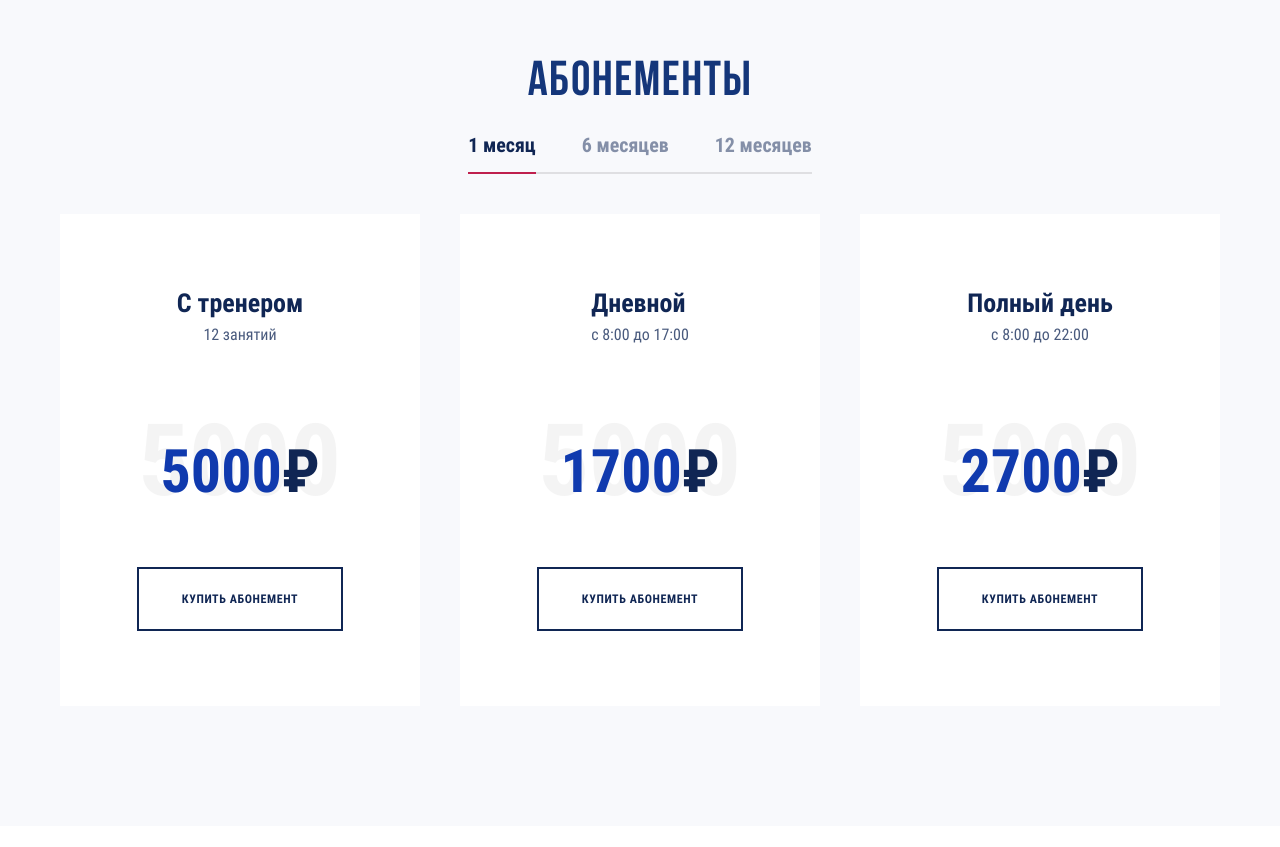
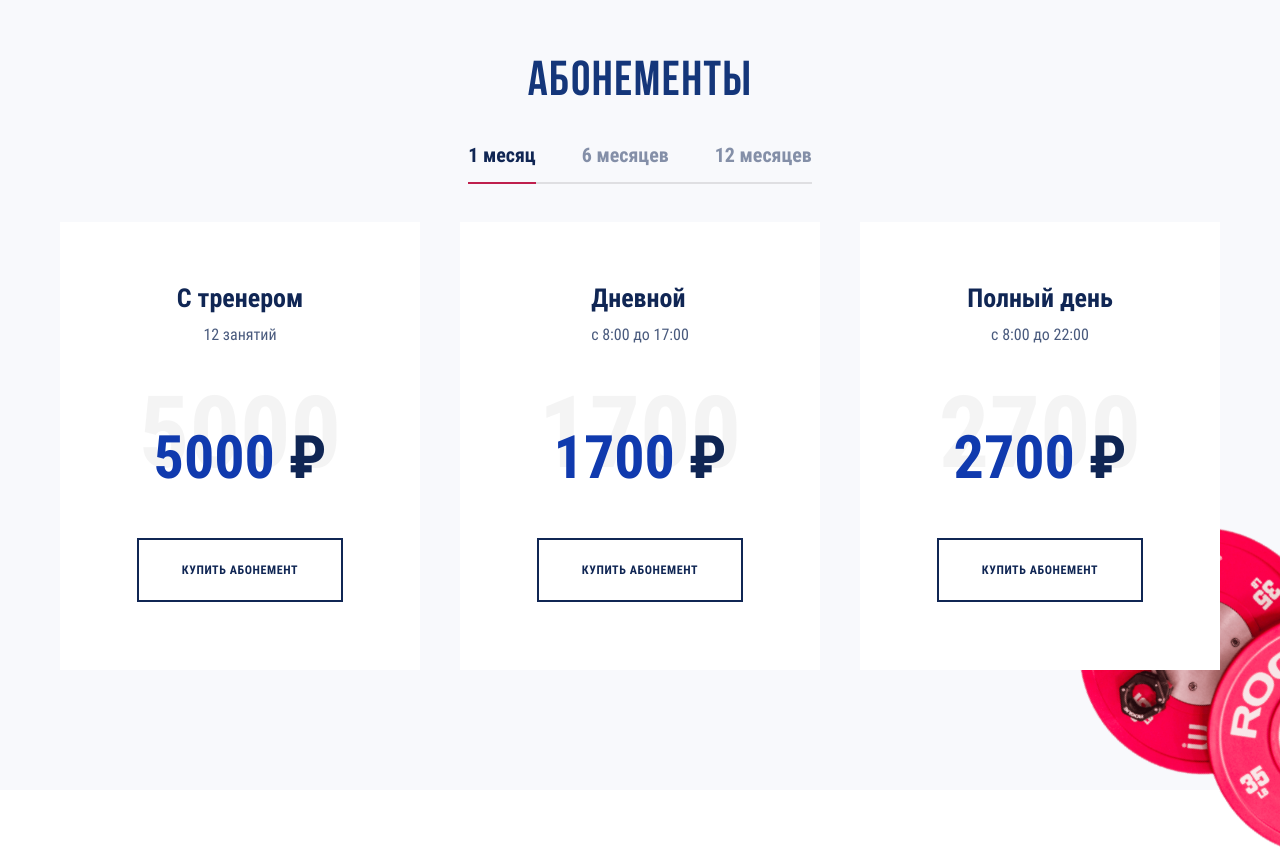
Before and after one commit to artlud39/fitness, a website built with webpack: page source/index.html in a window 1280 px wide. Shown: the part 1476-2323 px from the top of the page. Built offline with nearby package versions, Linux system fonts and the light colour scheme; files whose address does not match are found by name.

Commit message:
блок абонементы пп десктоп

```diff
--- a/source/index.html
+++ b/source/index.html
@@ -88,8 +88,8 @@
               <source type="image/jpeg" media="(max-width: 1199px)"
                 srcset="img/gym/fitness-club-tablet.jpg 1x, img/gym/fitness-club-tablet@2x.jpg 2x">
               <!-- 1х: width = 660px height = 441px; 2x: width = 1320px height = 802px -->
-              <img  src="img/gym/fitness-club-desktop.jpg"
-                srcset="img/gym/fitness-club-desktop@2x.jpg 2x" width="660" height="401" alt="Зал с тренажерами">
+              <img src="img/gym/fitness-club-desktop.jpg" srcset="img/gym/fitness-club-desktop@2x.jpg 2x" width="660"
+                height="401" alt="Зал с тренажерами">
             </picture>
           </div>
           <div class="gym__video-wrapper">
@@ -162,7 +162,9 @@
                         <p>12 занятий</p>
                       </div>
                       <div class="gym-membership__tabs-panel-item-wrapper-price">
-                        <p><strong>5000<span>&#8381;</span></strong></p>
+                        <p><strong><span class="gym-membership__tabs-panel-item-price">5000</span> <span>
+                              &#8381;</span></strong></p>
+                        <div class="gym-membership__tabs-panel-item-price-bg">5000</div>
                       </div>
                       <a href="#">Купить абонемент</a>
                     </div>
@@ -174,7 +176,9 @@
                         <p>с 8:00 до 17:00</p>
                       </div>
                       <div class="gym-membership__tabs-panel-item-wrapper-price">
-                        <p><strong>1700<span>&#8381;</span></strong></p>
+                        <p><strong><span class="gym-membership__tabs-panel-item-price">1700</span> <span>
+                              &#8381;</span></strong></p>
+                        <div class="gym-membership__tabs-panel-item-price-bg">1700</div>
                       </div>
                       <a href="#">Купить абонемент</a>
                     </div>
@@ -186,7 +190,9 @@
                         <p>с 8:00 до 22:00</p>
                       </div>
                       <div class="gym-membership__tabs-panel-item-wrapper-price">
-                        <p><strong>2700<span>&#8381;</span></strong></p>
+                        <p><strong><span class="gym-membership__tabs-panel-item-price">2700</span> <span>
+                              &#8381;</span></strong></p>
+                        <div class="gym-membership__tabs-panel-item-price-bg">2700</div>
                       </div>
                       <a href="#">Купить абонемент</a>
                     </div>
@@ -202,7 +208,9 @@
                         <p>12 занятий</p>
                       </div>
                       <div class="gym-membership__tabs-panel-item-wrapper-price">
-                        <p><strong>20000<span>&#8381;</span></strong></p>
+                        <p><strong><span class="gym-membership__tabs-panel-item-price">20000</span><span>
+                              &#8381;</span></strong></p>
+                        <div class="gym-membership__tabs-panel-item-price-bg">20000</div>
                       </div>
                       <a href="#">Купить абонемент</a>
                     </div>
@@ -214,7 +222,9 @@
                         <p>с 8:00 до 17:00</p>
                       </div>
                       <div class="gym-membership__tabs-panel-item-wrapper-price">
-                        <p><strong>7000<span>&#8381;</span></strong></p>
+                        <p><strong><span class="gym-membership__tabs-panel-item-price">7000</span><span>
+                              &#8381;</span></strong></p>
+                        <div class="gym-membership__tabs-panel-item-price-bg">7000</div>
                       </div>
                       <a href="#">Купить абонемент</a>
                     </div>
@@ -226,7 +236,9 @@
                         <p>с 8:00 до 22:00</p>
                       </div>
                       <div class="gym-membership__tabs-panel-item-wrapper-price">
-                        <p><strong>13000<span>&#8381;</span></strong></p>
+                        <p><strong><span class="gym-membership__tabs-panel-item-price">13000</span><span>
+                              &#8381;</span></strong></p>
+                        <div class="gym-membership__tabs-panel-item-price-bg">13000</div>
                       </div>
                       <a href="#">Купить абонемент</a>
                     </div>
@@ -242,7 +254,9 @@
                         <p>12 занятий</p>
                       </div>
                       <div class="gym-membership__tabs-panel-item-wrapper-price">
-                        <p><strong>50000<span>&#8381;</span></strong></p>
+                        <p><strong><span class="gym-membership__tabs-panel-item-price">50000</span><span>
+                              &#8381;</span></strong></p>
+                        <div class="gym-membership__tabs-panel-item-price-bg">50000</div>
                       </div>
                       <a href="#">Купить абонемент</a>
                     </div>
@@ -254,7 +268,9 @@
                         <p>с 8:00 до 17:00</p>
                       </div>
                       <div class="gym-membership__tabs-panel-item-wrapper-price">
-                        <p><strong>15000<span>&#8381;</span></strong></p>
+                        <p><strong><span class="gym-membership__tabs-panel-item-price">15000</span><span>
+                              &#8381;</span></strong></p>
+                        <div class="gym-membership__tabs-panel-item-price-bg">15000</div>
                       </div>
                       <a href="#">Купить абонемент</a>
                     </div>
@@ -266,7 +282,9 @@
                         <p>с 8:00 до 22:00</p>
                       </div>
                       <div class="gym-membership__tabs-panel-item-wrapper-price">
-                        <p><strong>25000<span>&#8381;</span></strong></p>
+                        <p><strong><span class="gym-membership__tabs-panel-item-price">25000</span><span>
+                              &#8381;</span></strong></p>
+                        <div class="gym-membership__tabs-panel-item-price-bg">25000</div>
                       </div>
                       <a href="#">Купить абонемент</a>
                     </div>
--- a/source/sass/blocks/gym-membership.scss
+++ b/source/sass/blocks/gym-membership.scss
@@ -1,7 +1,10 @@
 .gym-membership {
+  position: relative;
   padding-top: 120px;
   padding-bottom: 120px;
   background-color: $color-ghost-white;
+  z-index: 10;
+  overflow-x: clip;
 
   @include vp-1199 {
     padding-top: 100px;
@@ -20,14 +23,21 @@
   display: flex;
   flex-direction: column;
   align-items: center;
-  gap: 10px;
+  gap: 20px;
+
+  &::before {
+    content: "";
+    position: absolute;
+    bottom: -213px;
+    right: -189px;
+    width: 321px;
+    height: 384px;
+    transform: rotate(150deg);
+    background-image: url("../img/gym-membership/pancakes-desktop.png");
+  }
 
   @include vp-1199 {
     max-width: 768px;
-  }
-
-  @include vp-767 {
-
   }
 }
 
@@ -55,7 +65,7 @@
   display: flex;
   flex-direction: column;
   align-items: center;
-  gap: 40px;
+  gap: 38px;
   position: relative;
 
   @include vp-767 {
@@ -70,8 +80,8 @@
   padding: 0;
   list-style-type: none;
   display: flex;
+  width: max-content;
   gap: 46px;
-  width: max-content;
 
   &::before {
     content: "";
@@ -153,34 +163,17 @@
   position: relative;
   width: 360px;
   min-height: 448px;
-  padding-top: 68px;
+  padding-top: 55px;
   padding-right: 77px;
-  padding-bottom: 68px;
+  padding-bottom: 61px;
   padding-left: 77px;
   background-color: $color-default-white;
   display: flex;
   justify-content: center;
   border: 7px solid transparent;
 
-
-  &::before {
-    content: "5000";
-    position: absolute;
-    top: 50%;
-    left: 50%;
-    width: 203px;
-    height: 69px;
-    font-weight: 700;
-    font-size: 100px;
-    display: flex;
-    align-items: center;
-    transform: translate(-50%, -50%);
-    color: rgba($color-whisper, 0.48);
-    z-index: 3;
-  }
-
   &:hover {
-    border-image: linear-gradient(97.05deg, #ed0233 17.6%, #003eb7 95.31%);
+    border-image: linear-gradient(131deg, rgba(209, 10, 66, 1) 5.6%, rgba(0, 53, 159, 1) 95.31%);
     border-image-slice: 1;
   }
 
@@ -212,7 +205,7 @@
 }
 
 .gym-membership__tabs-panel-item-wrapper-title {
-  padding-bottom: 80px;
+  padding-bottom: 65px;
 }
 
 .gym-membership__tabs-panel-item-wrapper-title h3 {
@@ -221,7 +214,7 @@
   line-height: 29px;
   color: $color-sapphire;
   margin: 0;
-  padding-bottom: 5px;
+  padding-bottom: 10px;
 }
 
 .gym-membership__tabs-panel-item p {
@@ -237,18 +230,33 @@
 }
 
 .gym-membership__tabs-panel-item-wrapper-price {
-  padding-bottom: 50px;
+  padding-bottom: 35px;
 }
 
 .gym-membership__tabs-panel-item-wrapper-price p {
   font-weight: 700;
   font-size: 60px;
   line-height: 90px;
+  color: $color-sapphire;
+}
+
+.gym-membership__tabs-panel-item-price {
   color: $color-egyptian-blue;
 }
 
-.gym-membership__tabs-panel-item-wrapper-price span {
-  color: $color-sapphire;
+.gym-membership__tabs-panel-item-price-bg {
+  position: absolute;
+  top: 47%;
+  left: 50%;
+  width: fit-content;
+  height: 69px;
+  font-weight: 700;
+  font-size: 100px;
+  display: flex;
+  align-items: center;
+  transform: translate(-50%, -50%);
+  color: rgba($color-whisper, 0.48);
+  z-index: -1;
 }
 
 .gym-membership__tabs-panel-item-wrapper a {
--- a/source/sass/blocks/gym.scss
+++ b/source/sass/blocks/gym.scss
@@ -37,7 +37,7 @@
 .gym__inner {
   display: flex;
   flex-direction: column;
-  padding-top: 40px;
+  padding-top: 15px;
   padding-left: 77px;
 
   @include vp-1199 {
```
Also changed, not shown: build/css/style.css, build/css/style.min.css, build/img/gym-membership/pancakes-desktop.png (added), build/img/gym-membership/pancakes-desktop@2x.png (added), build/img/gym-membership/блины2_0003_Слой-5 (2) (1).png (added), build/img/gym-membership/блины2_0003_Слой-5 (2) (1)@2x.png (added), build/index.html, source/img/gym-membership/pancakes-desktop.png (added), source/img/gym-membership/pancakes-desktop@2x.png (added), 1 other file.
